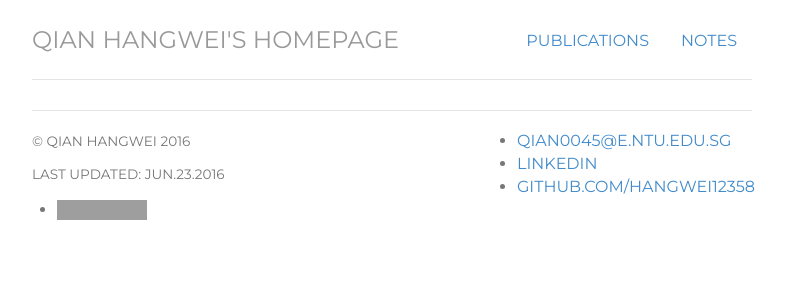
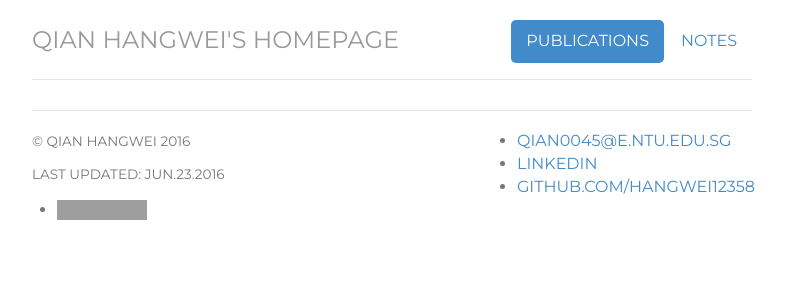
Before and after one commit to Hangwei12358/Hangwei12358.github.io, a Jekyll site: the page built from Publications/index.html, in a window 1280 px wide. Shown: the top 300 px of the page, without its empty margins (248-1034 px from the left). Built offline with Jekyll 4.4.1, drawn with Linux system fonts in a browser that asks for light colours; grey boxes are pictures that could not be loaded.

Commit message:
Update header.html

```diff
--- a/_includes/header.html
+++ b/_includes/header.html
@@ -3,7 +3,7 @@
 		<!--li class="{{ page.cv }}"><a href="/cv" title="CV">CV</a></li -->
 		<!-- <li class="{{ page.projects }}"><a href="/projects" title="Projects">Projects</a></li> -->
 		<!--wait for my publications-->
-		<li class="{{ page.publications }}"><a href="/publications" title="Publications">Publications</a></li>
+		<li class="{{ page.Publications }}"><a href="/Publications" title="Publications">Publications</a></li>
 		<li class="{{ page.notes }}"><a href="/notes" title="Notes">Notes</a></li>
 	</ul>
 	<h3 class="text-muted"><a href="/">QIAN Hangwei's Homepage</a></h3>
```
